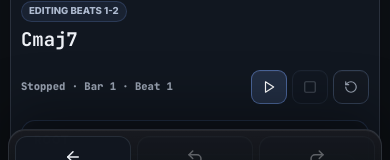
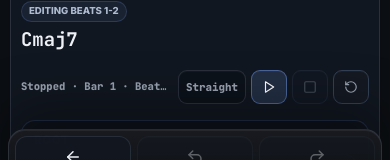
Before and after one commit to muu-ima/muu-fret-degree, a Next.js app: page /progression in a window 390 px wide. Shown: the part 635-795 px from the top of the page. Built offline with nearby package versions, Linux system fonts and the light colour scheme.

Commit message:
Add progression shuffle controls

```diff
--- a/app/components/PracticeWorkspace.tsx
+++ b/app/components/PracticeWorkspace.tsx
@@ -529,6 +529,7 @@ export function PracticeWorkspace() {
     playBeat: playProgressionBeat,
     position: progressionPlayback.progressionPosition,
     progression,
+    groove: progressionPlayback.groove,
     rhythm: progressionRhythm,
   });
 
@@ -572,10 +573,12 @@ export function PracticeWorkspace() {
         isProgressionCountingIn={isProgressionCountingIn}
         isProgressionRunning={progressionPlayback.isProgressionRunning}
         rhythm={progressionRhythm}
+        groove={progressionPlayback.groove}
         onStartProgression={handleStartProgression}
         onStopProgression={handleStopProgression}
         onResetProgression={handleResetProgression}
         onRhythmChange={setProgressionRhythm}
+        onGrooveChange={progressionPlayback.setGroove}
       />
     );
   }
--- a/app/components/ProgressionMiniTransport.tsx
+++ b/app/components/ProgressionMiniTransport.tsx
@@ -61,6 +61,7 @@ export function ProgressionMiniTransport() {
     playBeat: playProgressionBeat,
     position: transport.progressionPosition,
     progression,
+    groove: transport.groove,
     rhythm: "root-only",
   });
 
@@ -77,6 +78,18 @@ export function ProgressionMiniTransport() {
         {transport.isProgressionRunning ? "Playing" : "Stopped"} · {positionLabel}
       </span>
       <div role="group" aria-label="再生操作">
+        <button
+          type="button"
+          className="groove"
+          aria-label={`グルーヴ: ${transport.groove === "shuffle" ? "Shuffle" : "Straight"}`}
+          title="Straight / Shuffle"
+          aria-pressed={transport.groove === "shuffle"}
+          onClick={() =>
+            transport.setGroove((current) => current === "straight" ? "shuffle" : "straight")
+          }
+        >
+          <span>{transport.groove === "shuffle" ? "Shuffle" : "Straight"}</span>
+        </button>
         <button
           type="button"
           className="play"
--- a/app/globals.css
+++ b/app/globals.css
@@ -2171,6 +2171,17 @@ select:focus-visible,
   border-color: rgba(122, 167, 255, 0.46);
   background: rgba(122, 167, 255, 0.16);
   color: #fff;
+}
+
+.progressionMiniTransport button.groove {
+  min-width: 68px;
+  border-color: rgba(154, 171, 196, 0.2);
+  background: rgba(7, 10, 15, 0.34);
+}
+
+.progressionMiniTransport button.groove[aria-pressed="true"] {
+  border-color: rgba(122, 167, 255, 0.46);
+  color: #8ab4ff;
 }
 
 .progressionMiniTransport button:hover:not(:disabled) {
@@ -3217,6 +3228,14 @@ select:focus-visible,
 
   .progressionMiniTransport button span {
     display: none;
+  }
+
+  .progressionMiniTransport button.groove {
+    width: 64px;
+  }
+
+  .progressionMiniTransport button.groove span {
+    display: inline;
   }
 
   .progressionHarmonyFields {
--- a/app/providers/ProgressionSessionProvider.tsx
+++ b/app/providers/ProgressionSessionProvider.tsx
@@ -1,20 +1,28 @@
 "use client";
 
-import { createContext, type ReactNode, useContext, useMemo } from "react";
+import { createContext, type ReactNode, useContext, useMemo, useState } from "react";
 import theory from "../../data/theory.json";
 import { useAudioOutput } from "../hooks/useAudioOutput";
 import { useProgressionPlayback } from "../hooks/useProgressionPlayback";
 import { useProgressionState } from "../hooks/useProgressionState";
 import type { ChordProgression } from "../lib/progression";
+import type { ProgressionGroove } from "../lib/progression/groove";
 import type { ChordType } from "../lib/music";
 
 type ProgressionSession = ReturnType<typeof useProgressionState>;
-type ProgressionTransport = ReturnType<typeof useProgressionPlayback>;
+type ProgressionTransport = ReturnType<typeof useProgressionRuntime>;
 type SessionAudioOutput = ReturnType<typeof useAudioOutput>;
 
 const ProgressionSessionContext = createContext<ProgressionSession | null>(null);
 const ProgressionTransportContext = createContext<ProgressionTransport | null>(null);
 const SessionAudioOutputContext = createContext<SessionAudioOutput | null>(null);
+
+function useProgressionRuntime(progression: ChordProgression) {
+  const transport = useProgressionPlayback({ progression });
+  const [groove, setGroove] = useState<ProgressionGroove>("straight");
+
+  return { ...transport, groove, setGroove };
+}
 
 function ProgressionRuntimeProvider({
   children,
@@ -23,7 +31,7 @@ function ProgressionRuntimeProvider({
   children: ReactNode;
   progression: ChordProgression;
 }) {
-  const transport = useProgressionPlayback({ progression });
+  const transport = useProgressionRuntime(progression);
   const audioOutput = useAudioOutput();
   const stableAudioOutput = useMemo(
     () => audioOutput,
```
Also changed, not shown: app/components/ProgressionPanel.tsx (+19 -0 lines).
